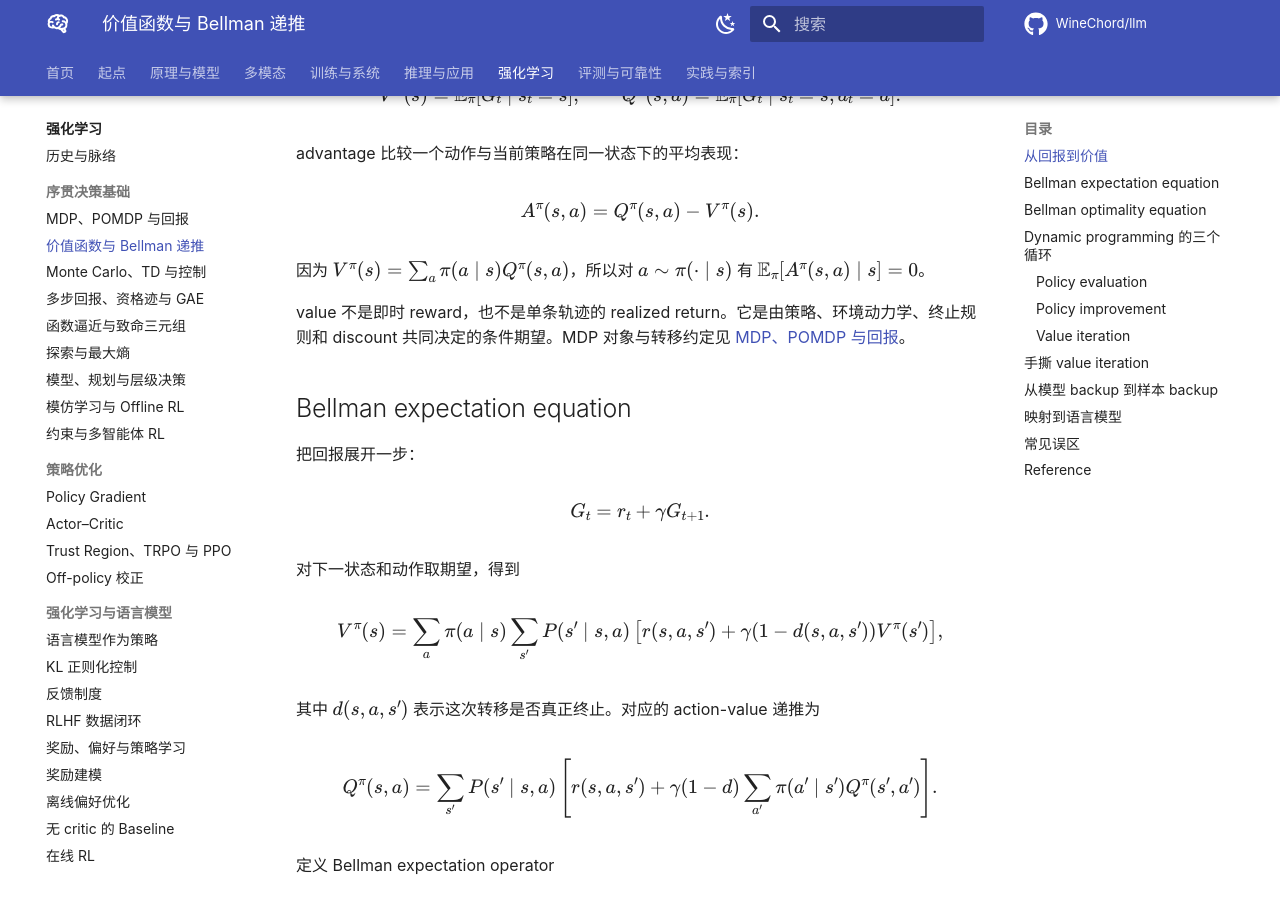
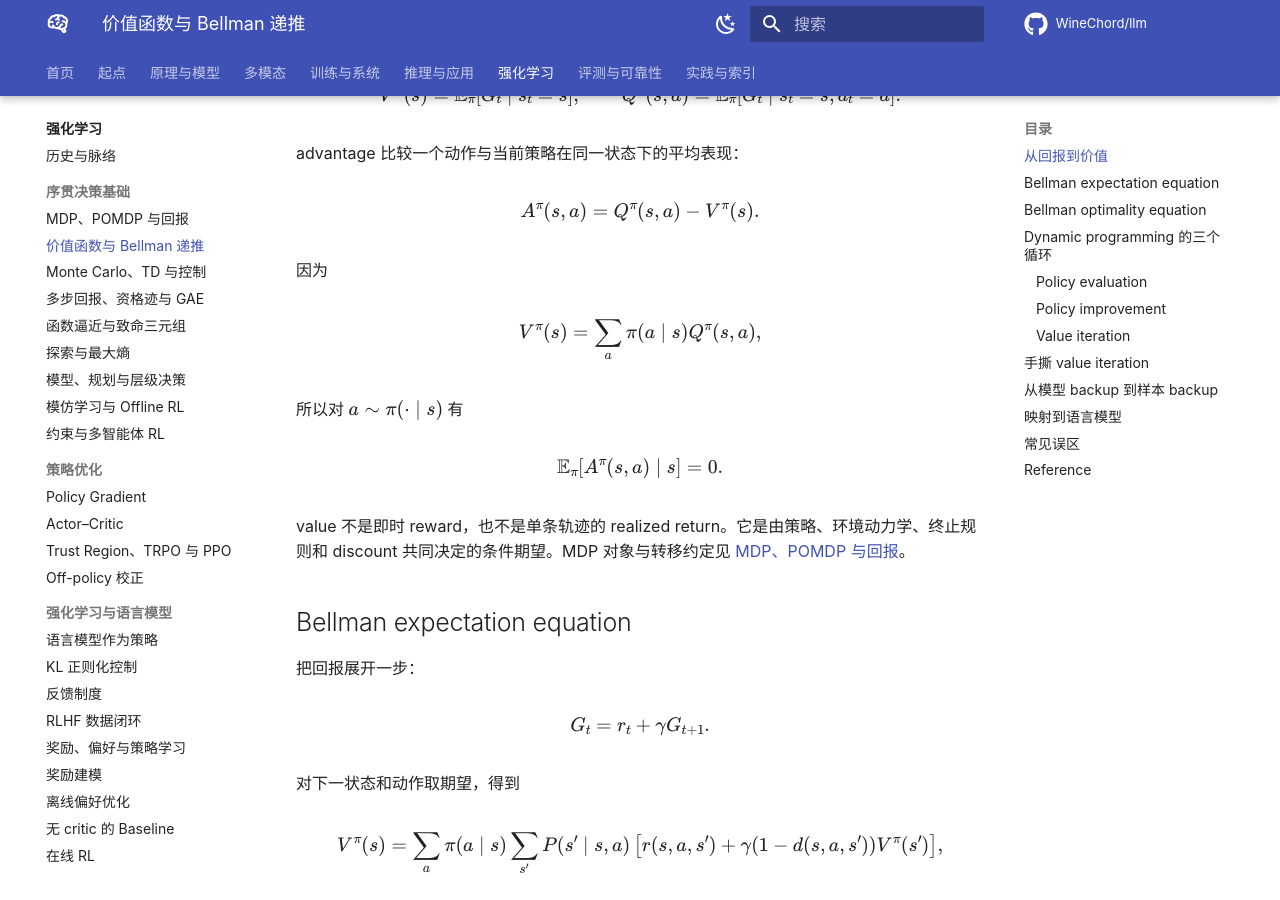
Before and after one commit to WineChord/llm, an MkDocs documentation site: the page built from docs/reinforcement-learning/values-bellman.md, in a window 1280 px wide and 900 px high, scrolled down 415 px. Built offline with MkDocs 1.6.1 and Material for MkDocs 9.7.7, drawn with Linux system fonts in a browser that asks for light colours; comment, search, counter and statistics services are not loaded.

```diff
--- a/docs/reinforcement-learning/values-bellman.md
+++ b/docs/reinforcement-learning/values-bellman.md
@@ -17,9 +17,17 @@ $$
 A^\pi(s,a)=Q^\pi(s,a)-V^\pi(s).
 $$
 
-因为 $V^\pi(s)=\sum_a\pi(a\mid s)Q^\pi(s,a)$，所以对
-$a\sim\pi(\cdot\mid s)$ 有
-$\mathbb E_\pi[A^\pi(s,a)\mid s]=0$。
+因为
+
+$$
+V^\pi(s)=\sum_a\pi(a\mid s)Q^\pi(s,a),
+$$
+
+所以对 $a\sim\pi(\cdot\mid s)$ 有
+
+$$
+\mathbb E_\pi[A^\pi(s,a)\mid s]=0.
+$$
 
 value 不是即时 reward，也不是单条轨迹的 realized return。它是由策略、环境动力学、终止规则和 discount 共同决定的条件期望。MDP 对象与转移约定见 [MDP、POMDP 与回报](decision-processes.md)。
 
```
